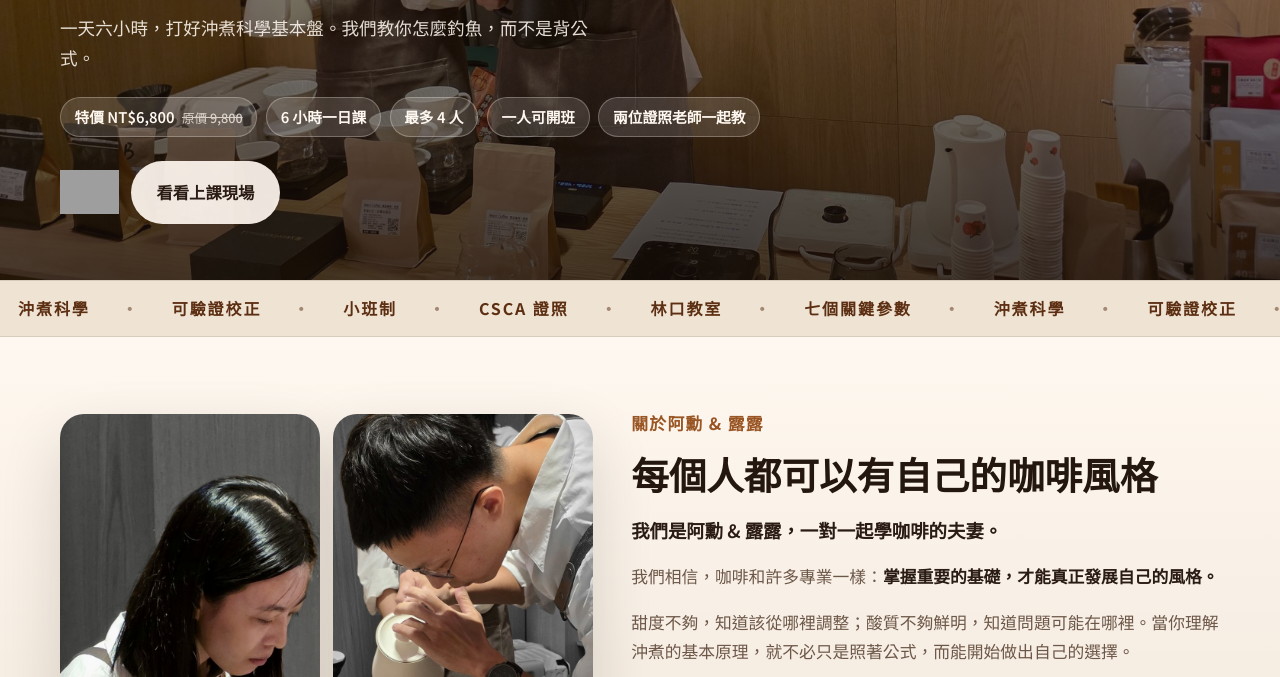
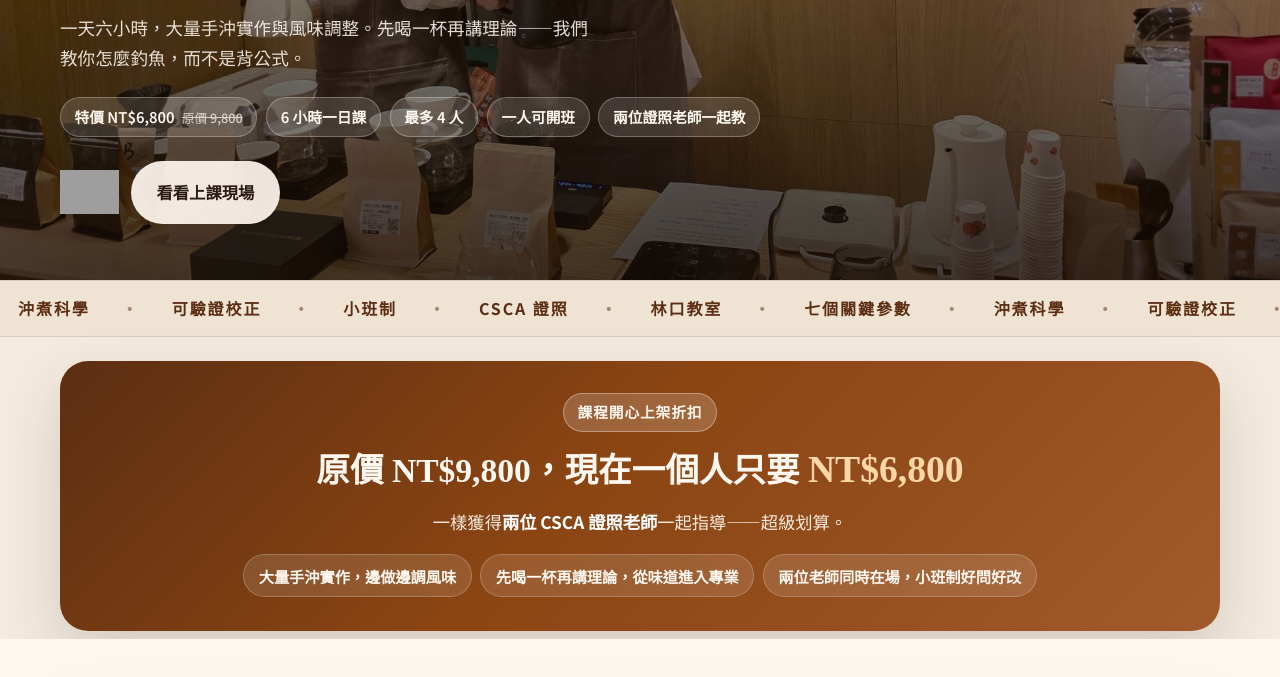
Before and after one commit to tsglee/coffee-beginner-course, a plain HTML site: page index.html in a window 1280 px wide. Shown: the part 523-1200 px from the top of the page. Drawn offline with Linux system fonts and the light colour scheme; grey boxes are pictures that could not be loaded.

Commit message:
Strengthen launch discount and hands-on practice messaging
Add a bold promo banner for NT$9800→NT$6800 with two teachers, and emphasize pour-over practice before theory.

```diff
--- a/index.html
+++ b/index.html
@@ -19,6 +19,7 @@
       <a class="logo" href="#top"><span>林口手沖</span>初階班</a>
       <button class="nav-toggle" type="button" aria-expanded="false" aria-controls="site-nav" aria-label="開啟選單"><span></span><span></span><span></span></button>
       <nav class="site-nav" id="site-nav" aria-label="主要導覽">
+        <a href="#promo">上架優惠</a>
         <a href="#about">關於我們</a>
         <a href="#story">課程亮點</a>
         <a href="#learn">學習內容</a>
@@ -43,7 +44,7 @@
       <div class="wrap hero-content">
         <p class="eyebrow">新北市林口區 · CSCA 認證講師 · 小班制</p>
         <h1>學會用手沖參數<br />煮出屬於你風格的好咖啡</h1>
-        <p class="lead">一天六小時，打好沖煮科學基本盤。我們教你怎麼釣魚，而不是背公式。</p>
+        <p class="lead">一天六小時，大量手沖實作與風味調整。先喝一杯再講理論——我們教你怎麼釣魚，而不是背公式。</p>
         <div class="chips">
           <span class="chip">特價 NT$6,800 <span class="chip-old">原價 9,800</span></span>
           <span class="chip">6 小時一日課</span>
@@ -65,6 +66,20 @@
       </div>
     </section>
 
+
+
+    <section class="promo-banner" id="promo" aria-label="開課優惠">
+      <div class="wrap promo-inner">
+        <p class="promo-tag">課程開心上架折扣</p>
+        <h2>原價 NT$9,800，現在一個人只要 <em>NT$6,800</em></h2>
+        <p class="promo-lead">一樣獲得<strong>兩位 CSCA 證照老師</strong>一起指導——超級划算。</p>
+        <ul class="promo-points">
+          <li>大量手沖實作，邊做邊調風味</li>
+          <li>先喝一杯再講理論，從味道進入專業</li>
+          <li>兩位老師同時在場，小班制好問好改</li>
+        </ul>
+      </div>
+    </section>
 
     <section class="section about" id="about">
       <div class="wrap about-grid">
@@ -98,6 +113,7 @@
             <li>建立可重複驗證的沖煮思維</li>
             <li>理解「為什麼這樣煮」，而不是死背公式</li>
             <li>學完後能每日精進，享受變強的感覺</li>
+            <li>大量實作：先喝一杯，再講理論與校正</li>
           </ul>
         </div>
         <div class="story-photos">
@@ -116,7 +132,7 @@
         <div class="section-head center">
           <p class="eyebrow dark">課程核心</p>
           <h2>你會學到什麼</h2>
-          <p class="section-lead">以沖煮科學打底，掌握七個關鍵參數，自由調整出自己的風味。</p>
+          <p class="section-lead">以沖煮科學打底，掌握七個關鍵參數；課堂重手沖實作與風味調整，先喝再講，真正做得出來。</p>
         </div>
         <div class="learn-layout">
           <article class="feature-card">
@@ -338,7 +354,7 @@
         <div>
           <p class="eyebrow dark">課程資訊</p>
           <h2>實體課程上線中</h2>
-          <p class="section-lead">原價 NT$9,800，現在只要 NT$6,800——一樣是兩位 CSCA 證照老師一起教學，跟傳統一人授課不一樣。</p>
+          <p class="section-lead">課程開心上架折扣：原價 NT$9,800，現在一個人只要 NT$6,800，仍是兩位證照老師一起指導，超級划算。課堂有大量手沖實作與風味調整——先喝一杯，再來講理論。</p>
         </div>
         <dl class="detail-list">
           <div><dt>學費</dt><dd><span class="price-old">NT$9,800</span> <span class="price-now">NT$6,800／人</span></dd></div>
--- a/styles.css
+++ b/styles.css
@@ -278,3 +278,64 @@ h2 { margin: 0 0 .75rem; font-family: var(--serif); font-size: clamp(1.7rem, 3.2
   text-decoration: line-through;
   font-size: .86em;
 }
+
+.promo-banner {
+  padding: 1.5rem 0 0.5rem;
+}
+.promo-inner {
+  background: linear-gradient(135deg, #5c2e12 0%, #8b4513 45%, #a05a2c 100%);
+  color: #fff8f0;
+  border-radius: 28px;
+  padding: 2rem 1.6rem 2.1rem;
+  box-shadow: var(--shadow);
+  text-align: center;
+}
+.promo-tag {
+  display: inline-block;
+  margin: 0 0 0.75rem;
+  padding: 0.35rem 0.85rem;
+  border-radius: 999px;
+  background: rgba(255, 248, 240, 0.18);
+  border: 1px solid rgba(255, 248, 240, 0.35);
+  font-weight: 800;
+  letter-spacing: 0.06em;
+  font-size: 0.92rem;
+}
+.promo-inner h2 {
+  margin: 0 0 0.75rem;
+  color: #fff8f0;
+  font-size: clamp(1.45rem, 3.2vw, 2.1rem);
+  line-height: 1.35;
+}
+.promo-inner h2 em {
+  font-style: normal;
+  color: #ffd7a8;
+  font-size: 1.12em;
+}
+.promo-lead {
+  margin: 0 0 1.1rem;
+  color: rgba(255, 248, 240, 0.92);
+  font-size: 1.08rem;
+}
+.promo-lead strong { color: #fff; }
+.promo-points {
+  list-style: none;
+  margin: 0;
+  padding: 0;
+  display: flex;
+  flex-wrap: wrap;
+  gap: 0.55rem;
+  justify-content: center;
+}
+.promo-points li {
+  background: rgba(255, 248, 240, 0.12);
+  border: 1px solid rgba(255, 248, 240, 0.22);
+  border-radius: 999px;
+  padding: 0.45rem 0.9rem;
+  font-weight: 600;
+  font-size: 0.95rem;
+}
+@media (max-width: 860px) {
+  .promo-inner { padding: 1.6rem 1.1rem 1.8rem; text-align: left; }
+  .promo-points { justify-content: flex-start; }
+}
```
